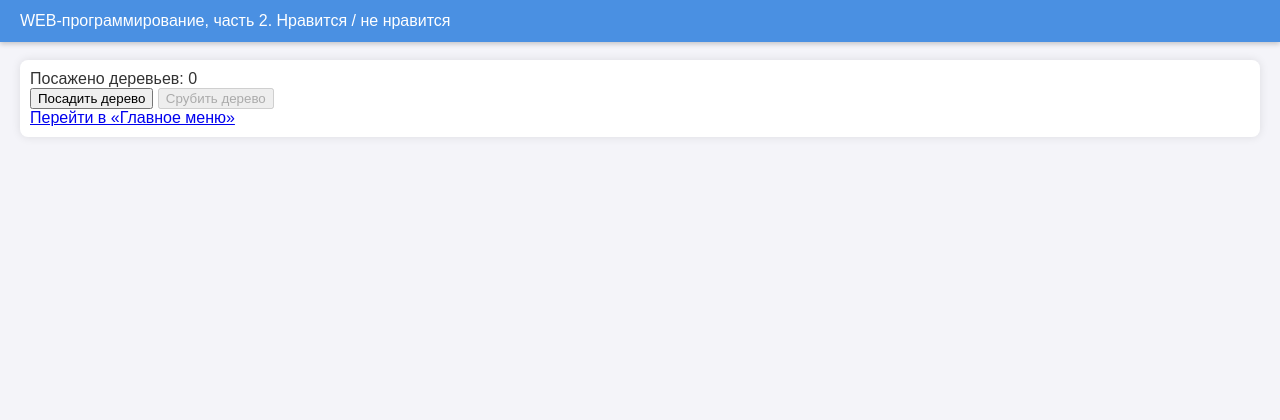
After one commit to Mihailboboev24/2sem_all_web_labs, a Flask app: page /lab4/tree in a window 1280 px wide. The commit adds this page. Shown: the top 420 px of the page. Run offline with Flask 3, Linux system fonts and the light colour scheme.

Commit message:
валидация

```diff
--- a/lab4.py
+++ b/lab4.py
@@ -83,3 +83,21 @@ def exponentation():
         result = x1 ** x2
         return render_template('lab4/exponentation.html', x1=x1, x2=x2, result=result)
     return render_template('lab4/exponentation.html', error='Оба поля равны нулю!')
+
+
+tree_count = 0
+MAX_TREES = 10  # Максимальное количество деревьев
+
+@lab4.route('/lab4/tree', methods=['GET', 'POST'])
+def tree():
+    global tree_count
+    if request.method == 'GET':
+        return render_template('lab4/tree.html', tree_count=tree_count)
+
+    operation = request.form.get('operation')
+    if operation == 'cut' and tree_count > 0:  # Уменьшаем, если деревьев больше нуля
+        tree_count -= 1
+    elif operation == 'plant' and tree_count < MAX_TREES:  # Увеличиваем, если меньше MAX_TREES
+        tree_count += 1
+
+    return render_template('lab4/tree.html', tree_count=tree_count)
--- a/templates/lab4/lab4.html
+++ b/templates/lab4/lab4.html
@@ -9,5 +9,6 @@
         <li><a href="/lab4/multiplication-form">Умножение</a></li>
         <li><a href="/lab4/div-form">Деление</a></li>
         <li><a href="/lab4/exponentiation-form">Возведение в степень</a></li>
+        <li><a href="/lab4/tree">Нравится / не нравится (деревья)</a></li>
     </ol>
 {% endblock %}
--- /dev/null
+++ b/templates/lab4/tree.html
@@ -0,0 +1,14 @@
+{% extends "base.html" %}
+{% block lab %}Нравится / не нравится{% endblock %}
+{% block main %}
+    <div>
+        Посажено деревьев: {{ tree_count }}
+    </div>
+    <form method="post">
+        <!-- Кнопка "Посадить дерево" блокируется, если достигнуто MAX_TREES деревьев -->
+        <button name="operation" value="plant" {% if tree_count >= 10 %}disabled{% endif %}>Посадить дерево</button>
+
+        <!-- Кнопка "Срубить дерево" блокируется, если количество деревьев равно 0 -->
+        <button name="operation" value="cut" {% if tree_count <= 0 %}disabled{% endif %}>Срубить дерево</button>
+    </form>
+{% endblock %}
```
